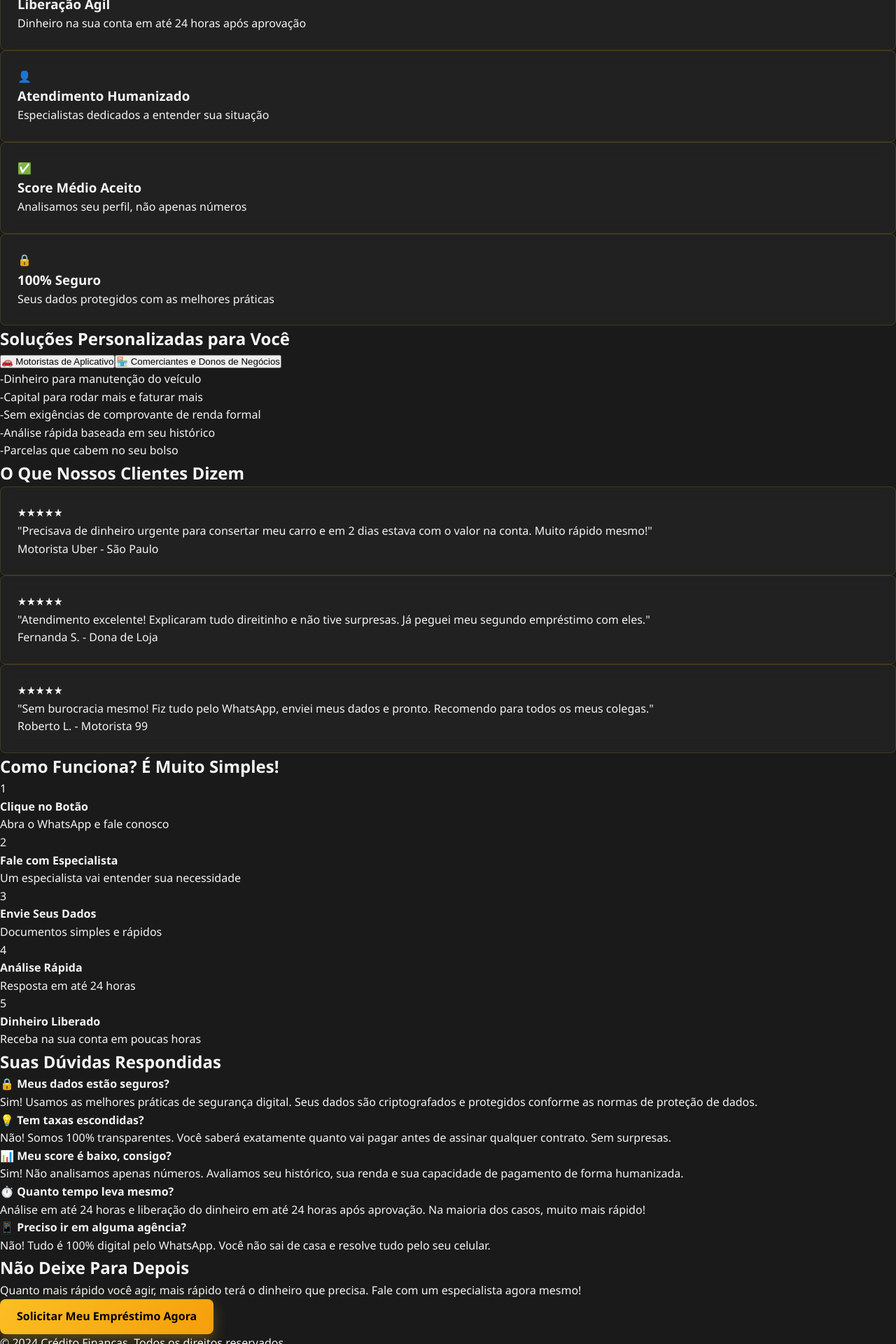
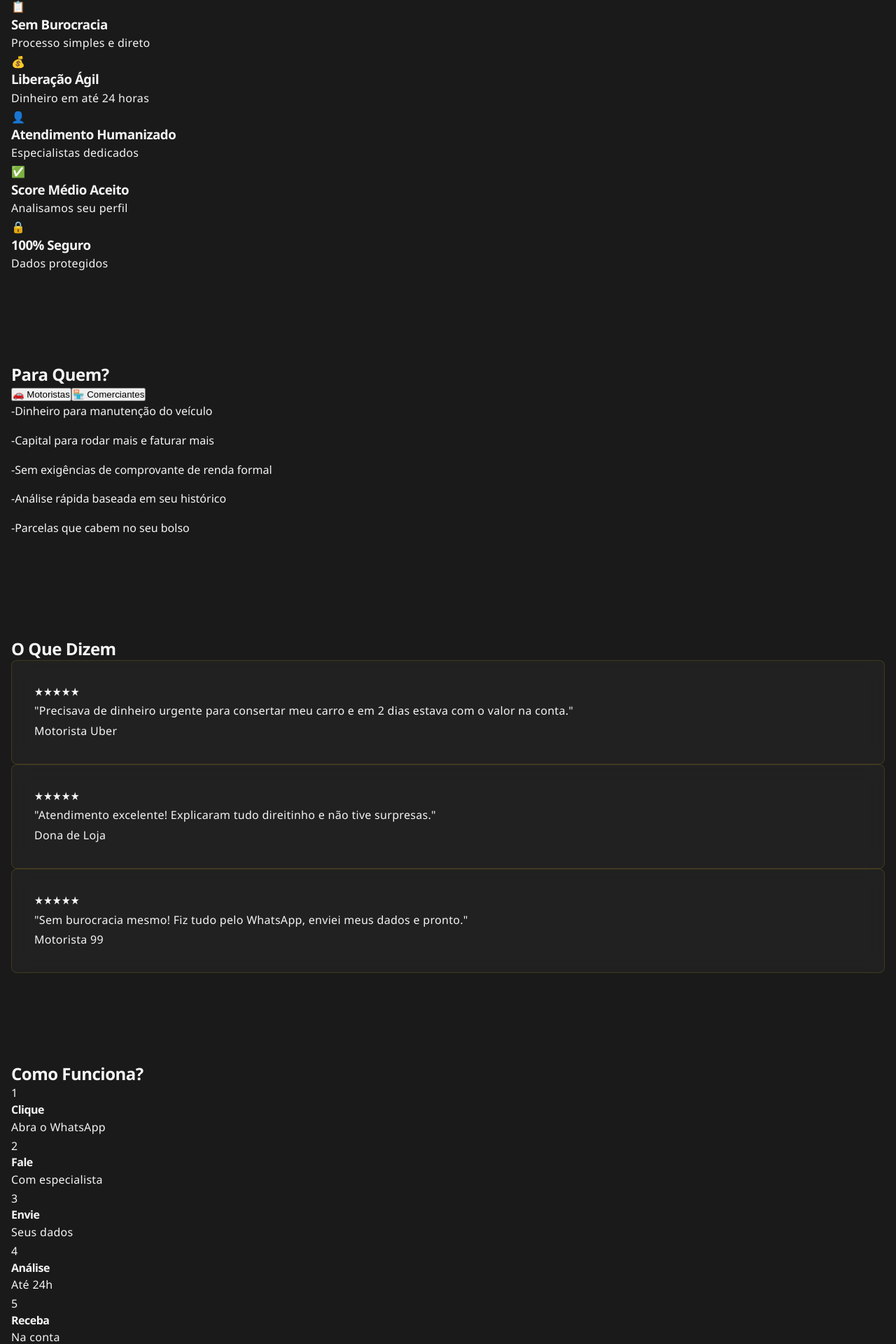
Before and after one commit to hunchocaio-ui/Cr-dito-finan-as-, a React (Vite) app: page / in a window 1280 px wide. Shown: the part 600-2520 px from the top of the page at 70% size. Built offline with nearby package versions, Linux system fonts and the light colour scheme.

Commit message:
Ultra clean redesign: massive spacing and breathing room

```diff
--- a/src/App.css
+++ b/src/App.css
@@ -19,7 +19,7 @@
   display: inline-flex;
   align-items: center;
   justify-content: center;
-  padding: 12px 24px;
+  padding: 14px 32px;
   border-radius: 8px;
   font-weight: 600;
   font-size: 1rem;
@@ -52,12 +52,12 @@
   transform: translateY(-3px);
 }
 
-/* Card Styles - Minimalista */
+/* Card Styles - Muito espaçado */
 .card {
   background: rgba(255, 255, 255, 0.03);
   border: 1px solid rgba(251, 191, 36, 0.15);
   border-radius: 8px;
-  padding: 24px;
+  padding: 32px;
   backdrop-filter: blur(10px);
   transition: all 0.3s ease;
 }
@@ -69,27 +69,49 @@
   box-shadow: 0 8px 20px rgba(251, 191, 36, 0.1);
 }
 
+/* Typography - Mais espaço entre linhas */
+h1, h2, h3, h4, h5, h6 {
+  line-height: 1.3;
+  letter-spacing: -0.5px;
+}
+
+p {
+  line-height: 1.8;
+  letter-spacing: 0.3px;
+}
+
 /* Grid Responsive */
 @media (max-width: 768px) {
   .grid {
-    gap: 16px !important;
+    gap: 24px !important;
   }
 
   h1 {
-    font-size: 2rem !important;
+    font-size: 2.5rem !important;
+    margin-bottom: 2rem !important;
   }
 
   h2 {
-    font-size: 1.6rem !important;
+    font-size: 2rem !important;
+    margin-bottom: 1.5rem !important;
   }
 
   h3 {
-    font-size: 1.2rem !important;
+    font-size: 1.4rem !important;
+  }
+
+  p {
+    font-size: 1.05rem !important;
+    line-height: 1.8 !important;
   }
 
   .btn {
-    padding: 10px 20px;
+    padding: 12px 28px;
     font-size: 0.95rem;
+  }
+
+  section {
+    padding: 3rem 1rem !important;
   }
 }
 
@@ -142,3 +164,25 @@ a:focus-visible {
     display: none;
   }
 }
+
+/* Ultra Clean - Sem aglomeração */
+section {
+  padding: 4rem 1rem;
+}
+
+ul, ol {
+  list-style: none;
+}
+
+li {
+  margin-bottom: 1rem;
+}
+
+/* Espaçamento entre elementos */
+h2 + p {
+  margin-top: 1.5rem;
+}
+
+p + .btn {
+  margin-top: 2rem;
+}
--- a/src/App.tsx
+++ b/src/App.tsx
@@ -44,79 +44,95 @@ function App() {
         </div>
       </header>
 
-      {/* Hero Section - Minimalista */}
-      <section className="pt-32 pb-16 px-4 text-center">
-        <div className="max-w-3xl mx-auto fade-in-up">
-          <h1 className="text-5xl md:text-6xl font-bold text-white mb-6 leading-tight">
-            Dinheiro Rápido na Sua Conta
+      {/* Hero Section - Ultra Clean com muito espaço */}
+      <section className="pt-40 pb-32 px-4 text-center">
+        <div className="max-w-2xl mx-auto fade-in-up">
+          <h1 className="text-6xl md:text-7xl font-bold text-white mb-12 leading-tight">
+            Dinheiro Rápido
           </h1>
 
-          <p className="text-lg md:text-xl text-gray-300 mb-8">
-            Aprovação em até 24 horas • Sem burocracia • Atendimento humanizado
+          <p className="text-2xl md:text-3xl text-gray-300 mb-16 leading-relaxed font-light">
+            Aprovação em até 24 horas
           </p>
 
-          <a href={WHATSAPP_LINK} target="_blank" rel="noopener noreferrer" className="btn btn-primary text-lg px-8 py-4 inline-block" onClick={trackWhatsAppClick}>
+          <p className="text-lg text-gray-400 mb-20 leading-relaxed">
+            Sem burocracia • Atendimento humanizado
+          </p>
+
+          <a href={WHATSAPP_LINK} target="_blank" rel="noopener noreferrer" className="btn btn-primary text-lg px-10 py-4 inline-block" onClick={trackWhatsAppClick}>
             Falar no WhatsApp Agora
           </a>
         </div>
       </section>
 
-      {/* Benefits Section - Simplificado */}
-      <section className="py-16 px-4 bg-gray-900/50">
-        <div className="max-w-6xl mx-auto">
-          <h2 className="text-3xl font-bold text-center text-white mb-12">Por Que Escolher a Crédito Finanças?</h2>
+      {/* Benefits Section - Muito espaçado */}
+      <section className="py-32 px-4 bg-gray-900/30">
+        <div className="max-w-5xl mx-auto">
+          <h2 className="text-5xl font-bold text-center text-white mb-24">Por Que Escolher?</h2>
 
-          <div className="grid md:grid-cols-3 gap-6">
+          <div className="grid md:grid-cols-3 gap-16">
             {[
-              { icon: '⚡', title: 'Aprovação Rápida', desc: 'Análise de crédito em poucas horas, não em dias' },
-              { icon: '📋', title: 'Sem Burocracia', desc: 'Processo simples e direto, sem papelada desnecessária' },
-              { icon: '💰', title: 'Liberação Ágil', desc: 'Dinheiro na sua conta em até 24 horas após aprovação' },
-              { icon: '👤', title: 'Atendimento Humanizado', desc: 'Especialistas dedicados a entender sua situação' },
-              { icon: '✅', title: 'Score Médio Aceito', desc: 'Analisamos seu perfil, não apenas números' },
-              { icon: '🔒', title: '100% Seguro', desc: 'Seus dados protegidos com as melhores práticas' }
+              { icon: '⚡', title: 'Aprovação Rápida', desc: 'Análise em poucas horas' },
+              { icon: '📋', title: 'Sem Burocracia', desc: 'Processo simples e direto' },
+              { icon: '💰', title: 'Liberação Ágil', desc: 'Dinheiro em até 24 horas' }
             ].map((benefit, idx) => (
-              <div key={idx} className="card group">
-                <div className="text-4xl mb-3">{benefit.icon}</div>
-                <h3 className="text-lg font-bold text-white mb-2">{benefit.title}</h3>
-                <p className="text-gray-400 text-sm">{benefit.desc}</p>
+              <div key={idx} className="text-center space-y-6">
+                <div className="text-6xl">{benefit.icon}</div>
+                <h3 className="text-2xl font-bold text-white">{benefit.title}</h3>
+                <p className="text-gray-400 text-lg">{benefit.desc}</p>
+              </div>
+            ))}
+          </div>
+
+          <div className="mt-24 pt-24 border-t border-gray-800">
+            <div className="grid md:grid-cols-3 gap-16">
+              {[
+                { icon: '👤', title: 'Atendimento Humanizado', desc: 'Especialistas dedicados' },
+                { icon: '✅', title: 'Score Médio Aceito', desc: 'Analisamos seu perfil' },
+                { icon: '🔒', title: '100% Seguro', desc: 'Dados protegidos' }
+              ].map((benefit, idx) => (
+                <div key={idx} className="text-center space-y-6">
+                  <div className="text-6xl">{benefit.icon}</div>
+                  <h3 className="text-2xl font-bold text-white">{benefit.title}</h3>
+                  <p className="text-gray-400 text-lg">{benefit.desc}</p>
                 </div>
               ))}
             </div>
           </div>
+        </div>
       </section>
 
-      {/* Segmented Section - Abas */}
-      <section className="py-16 px-4">
+      {/* Segmented Section - Muito espaço */}
+      <section className="py-32 px-4">
         <div className="max-w-4xl mx-auto">
-          <h2 className="text-3xl font-bold text-center text-white mb-10">Soluções Personalizadas para Você</h2>
+          <h2 className="text-5xl font-bold text-center text-white mb-20">Para Quem?</h2>
 
-          <div className="flex justify-center gap-4 mb-10">
+          <div className="flex justify-center gap-6 mb-20">
             <button
               onClick={() => setActiveTab('motoristas')}
-              className={`px-6 py-2 rounded-lg font-semibold transition-all text-sm ${
+              className={`px-8 py-3 rounded-lg font-semibold transition-all text-base ${
                 activeTab === 'motoristas'
                   ? 'bg-gradient-to-r from-yellow-500 to-orange-500 text-black'
                   : 'bg-gray-800 text-white hover:bg-gray-700'
               }`}
             >
-              🚗 Motoristas de Aplicativo
+              🚗 Motoristas
             </button>
             <button
               onClick={() => setActiveTab('comerciantes')}
-              className={`px-6 py-2 rounded-lg font-semibold transition-all text-sm ${
+              className={`px-8 py-3 rounded-lg font-semibold transition-all text-base ${
                 activeTab === 'comerciantes'
                   ? 'bg-gradient-to-r from-yellow-500 to-orange-500 text-black'
                   : 'bg-gray-800 text-white hover:bg-gray-700'
               }`}
             >
-              🏪 Comerciantes e Donos de Negócios
+              🏪 Comerciantes
             </button>
           </div>
 
           {activeTab === 'motoristas' ? (
-            <div className="fade-in-up">
-              <div className="bg-gray-900/50 rounded-lg p-8 border border-gray-800">
-                <ul className="space-y-3">
+            <div className="fade-in-up space-y-8">
+              <ul className="space-y-8">
                 {[
                   'Dinheiro para manutenção do veículo',
                   'Capital para rodar mais e faturar mais',
@@ -124,18 +140,16 @@ function App() {
                   'Análise rápida baseada em seu histórico',
                   'Parcelas que cabem no seu bolso'
                 ].map((item, idx) => (
-                    <li key={idx} className="flex items-start gap-3 text-gray-300">
-                      <span className="text-yellow-500 font-bold mt-0.5">-</span>
+                  <li key={idx} className="flex items-start gap-4 text-gray-300 text-lg">
+                    <span className="text-yellow-500 font-bold text-2xl mt-1">-</span>
                     <span>{item}</span>
                   </li>
                 ))}
               </ul>
             </div>
-            </div>
           ) : (
-            <div className="fade-in-up">
-              <div className="bg-gray-900/50 rounded-lg p-8 border border-gray-800">
-                <ul className="space-y-3">
+            <div className="fade-in-up space-y-8">
+              <ul className="space-y-8">
                 {[
                   'Capital de giro para o seu negócio',
                   'Investimento em estoque e equipamentos',
@@ -143,129 +157,128 @@ function App() {
                   'Análise focada no potencial do seu negócio',
                   'Condições flexíveis e personalizadas'
                 ].map((item, idx) => (
-                    <li key={idx} className="flex items-start gap-3 text-gray-300">
-                      <span className="text-yellow-500 font-bold mt-0.5">-</span>
+                  <li key={idx} className="flex items-start gap-4 text-gray-300 text-lg">
+                    <span className="text-yellow-500 font-bold text-2xl mt-1">-</span>
                     <span>{item}</span>
                   </li>
                 ))}
               </ul>
             </div>
-            </div>
           )}
         </div>
       </section>
 
-      {/* Testimonials - Simplificado */}
-      <section className="py-16 px-4 bg-gray-900/50">
-        <div className="max-w-6xl mx-auto">
-          <h2 className="text-3xl font-bold text-center text-white mb-10">O Que Nossos Clientes Dizem</h2>
+      {/* Testimonials - Muito espaçado */}
+      <section className="py-32 px-4 bg-gray-900/30">
+        <div className="max-w-5xl mx-auto">
+          <h2 className="text-5xl font-bold text-center text-white mb-24">O Que Dizem</h2>
 
-          <div className="grid md:grid-cols-3 gap-6">
+          <div className="grid md:grid-cols-3 gap-12">
             {[
               {
-                name: 'Motorista Uber - São Paulo',
-                text: 'Precisava de dinheiro urgente para consertar meu carro e em 2 dias estava com o valor na conta. Muito rápido mesmo!'
+                name: 'Motorista Uber',
+                text: 'Precisava de dinheiro urgente para consertar meu carro e em 2 dias estava com o valor na conta.'
               },
               {
-                name: 'Fernanda S. - Dona de Loja',
-                text: 'Atendimento excelente! Explicaram tudo direitinho e não tive surpresas. Já peguei meu segundo empréstimo com eles.'
+                name: 'Dona de Loja',
+                text: 'Atendimento excelente! Explicaram tudo direitinho e não tive surpresas.'
               },
               {
-                name: 'Roberto L. - Motorista 99',
-                text: 'Sem burocracia mesmo! Fiz tudo pelo WhatsApp, enviei meus dados e pronto. Recomendo para todos os meus colegas.'
+                name: 'Motorista 99',
+                text: 'Sem burocracia mesmo! Fiz tudo pelo WhatsApp, enviei meus dados e pronto.'
               }
             ].map((testimonial, idx) => (
-              <div key={idx} className="card">
-                <div className="flex gap-1 mb-3">
+              <div key={idx} className="card space-y-6">
+                <div className="flex gap-1">
                   {[...Array(5)].map((_, i) => (
-                    <span key={i} className="text-yellow-500">★</span>
+                    <span key={i} className="text-yellow-500 text-2xl">★</span>
                   ))}
                 </div>
-                <p className="text-gray-300 mb-4 text-sm">"{testimonial.text}"</p>
-                <p className="font-semibold text-white text-sm">{testimonial.name}</p>
+                <p className="text-gray-300 text-lg leading-relaxed">"{testimonial.text}"</p>
+                <p className="font-semibold text-white text-base">{testimonial.name}</p>
               </div>
             ))}
           </div>
         </div>
       </section>
 
-      {/* How It Works - Simplificado */}
-      <section className="py-16 px-4">
-        <div className="max-w-4xl mx-auto">
-          <h2 className="text-3xl font-bold text-center text-white mb-10">Como Funciona? É Muito Simples!</h2>
+      {/* How It Works - Muito limpo */}
+      <section className="py-32 px-4">
+        <div className="max-w-5xl mx-auto">
+          <h2 className="text-5xl font-bold text-center text-white mb-24">Como Funciona?</h2>
 
-          <div className="grid md:grid-cols-5 gap-3">
+          <div className="grid md:grid-cols-5 gap-8">
             {[
-              { num: '1', title: 'Clique no Botão', desc: 'Abra o WhatsApp e fale conosco' },
-              { num: '2', title: 'Fale com Especialista', desc: 'Um especialista vai entender sua necessidade' },
-              { num: '3', title: 'Envie Seus Dados', desc: 'Documentos simples e rápidos' },
-              { num: '4', title: 'Análise Rápida', desc: 'Resposta em até 24 horas' },
-              { num: '5', title: 'Dinheiro Liberado', desc: 'Receba na sua conta em poucas horas' }
+              { num: '1', title: 'Clique', desc: 'Abra o WhatsApp' },
+              { num: '2', title: 'Fale', desc: 'Com especialista' },
+              { num: '3', title: 'Envie', desc: 'Seus dados' },
+              { num: '4', title: 'Análise', desc: 'Até 24h' },
+              { num: '5', title: 'Receba', desc: 'Na conta' }
             ].map((step, idx) => (
-              <div key={idx} className="text-center">
-                <div className="w-12 h-12 bg-gradient-to-br from-yellow-500 to-orange-500 rounded-full flex items-center justify-center mx-auto mb-3">
-                  <span className="text-black font-bold text-lg">{step.num}</span>
+              <div key={idx} className="text-center space-y-6">
+                <div className="w-16 h-16 bg-gradient-to-br from-yellow-500 to-orange-500 rounded-full flex items-center justify-center mx-auto">
+                  <span className="text-black font-bold text-2xl">{step.num}</span>
                 </div>
-                <h4 className="font-bold text-white text-sm mb-1">{step.title}</h4>
-                <p className="text-gray-400 text-xs">{step.desc}</p>
+                <h4 className="font-bold text-white text-lg">{step.title}</h4>
+                <p className="text-gray-400 text-base">{step.desc}</p>
               </div>
             ))}
           </div>
         </div>
       </section>
 
-      {/* FAQ - Simplificado */}
-      <section className="py-16 px-4 bg-gray-900/50">
+      {/* FAQ - Muito espaçado */}
+      <section className="py-32 px-4 bg-gray-900/30">
         <div className="max-w-3xl mx-auto">
-          <h2 className="text-3xl font-bold text-center text-white mb-10">Suas Dúvidas Respondidas</h2>
+          <h2 className="text-5xl font-bold text-center text-white mb-24">Dúvidas?</h2>
 
-          <div className="space-y-6">
+          <div className="space-y-12">
             {[
               {
                 q: '🔒 Meus dados estão seguros?',
-                a: 'Sim! Usamos as melhores práticas de segurança digital. Seus dados são criptografados e protegidos conforme as normas de proteção de dados.'
+                a: 'Sim! Usamos as melhores práticas de segurança digital. Seus dados são criptografados.'
               },
               {
                 q: '💡 Tem taxas escondidas?',
-                a: 'Não! Somos 100% transparentes. Você saberá exatamente quanto vai pagar antes de assinar qualquer contrato. Sem surpresas.'
+                a: 'Não! Somos 100% transparentes. Você saberá exatamente quanto vai pagar.'
               },
               {
-                q: '📊 Meu score é baixo, consigo?',
-                a: 'Sim! Não analisamos apenas números. Avaliamos seu histórico, sua renda e sua capacidade de pagamento de forma humanizada.'
+                q: '📊 Meu score é baixo?',
+                a: 'Sim! Não analisamos apenas números. Avaliamos seu histórico e capacidade.'
               },
               {
-                q: '⏱️ Quanto tempo leva mesmo?',
-                a: 'Análise em até 24 horas e liberação do dinheiro em até 24 horas após aprovação. Na maioria dos casos, muito mais rápido!'
+                q: '⏱️ Quanto tempo leva?',
+                a: 'Análise em até 24 horas e liberação em até 24 horas após aprovação.'
               },
               {
-                q: '📱 Preciso ir em alguma agência?',
-                a: 'Não! Tudo é 100% digital pelo WhatsApp. Você não sai de casa e resolve tudo pelo seu celular.'
+                q: '📱 Preciso ir em agência?',
+                a: 'Não! Tudo é 100% digital pelo WhatsApp. Resolve tudo pelo celular.'
               }
             ].map((faq, idx) => (
-              <div key={idx} className="border-l-2 border-yellow-500 pl-4">
-                <h4 className="font-bold text-white mb-2">{faq.q}</h4>
-                <p className="text-gray-400 text-sm">{faq.a}</p>
+              <div key={idx} className="border-l-4 border-yellow-500 pl-6 space-y-3">
+                <h4 className="font-bold text-white text-lg">{faq.q}</h4>
+                <p className="text-gray-400 text-base leading-relaxed">{faq.a}</p>
               </div>
             ))}
           </div>
         </div>
       </section>
 
-      {/* CTA Final */}
-      <section className="py-16 px-4 text-center">
-        <div className="max-w-3xl mx-auto">
-          <h2 className="text-3xl font-bold text-white mb-6">Não Deixe Para Depois</h2>
-          <p className="text-gray-300 mb-8">
-            Quanto mais rápido você agir, mais rápido terá o dinheiro que precisa. Fale com um especialista agora mesmo!
+      {/* CTA Final - Muito espaço */}
+      <section className="py-32 px-4 text-center">
+        <div className="max-w-2xl mx-auto space-y-12">
+          <h2 className="text-5xl font-bold text-white">Não Deixe Para Depois</h2>
+          <p className="text-xl text-gray-300 leading-relaxed">
+            Quanto mais rápido você agir, mais rápido terá o dinheiro que precisa.
           </p>
-          <a href={WHATSAPP_LINK} target="_blank" rel="noopener noreferrer" className="btn btn-primary text-lg px-8 py-4 inline-block" onClick={trackWhatsAppClick}>
-            Solicitar Meu Empréstimo Agora
+          <a href={WHATSAPP_LINK} target="_blank" rel="noopener noreferrer" className="btn btn-primary text-lg px-10 py-4 inline-block" onClick={trackWhatsAppClick}>
+            Solicitar Agora
           </a>
         </div>
       </section>
 
       {/* Footer */}
-      <footer className="py-8 px-4 border-t border-gray-800 text-center text-gray-500 text-sm">
+      <footer className="py-12 px-4 border-t border-gray-800 text-center text-gray-500 text-sm">
         <p>© 2024 Crédito Finanças. Todos os direitos reservados.</p>
       </footer>
     </div>
```
Lines whose indentation alone changed are shown as unchanged.
